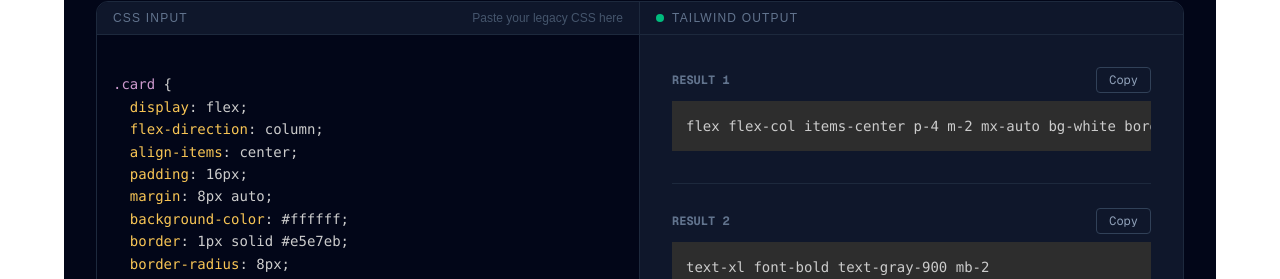
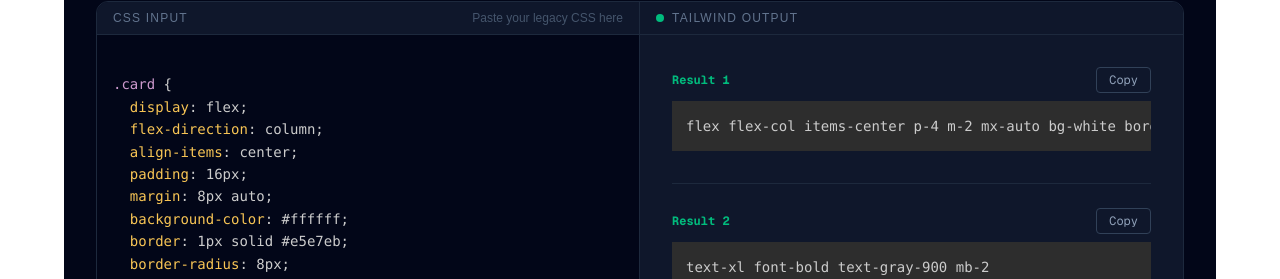
Before and after one commit to helenwijaya95/css-refactorer, a Next.js app: page / in a window 1280 px wide. Shown: the part 209-488 px from the top of the page. Built offline with nearby package versions, Linux system fonts and the light colour scheme; no server answers.

Commit message:
ux-improvement: show selector name as the output heading

```diff
--- a/app/actions.tsx
+++ b/app/actions.tsx
@@ -50,11 +50,12 @@
         maxOutputTokens: 2000,
       },
       systemInstruction: `You are a CSS refactoring engine. Transform legacy CSS into Tailwind v4 utility classes.
-            Return the result as a JSON array of objects:
-            [{
-              "tailwindClasses": "string of classes",
-              "explanation": "why you chose these"
-            }]`,
+        Return the result as a JSON array of objects:
+        [{
+          "originalClassName": ".selector-name",
+          "tailwindClasses": "string of classes",
+          "explanation": "why you chose these"
+        }]`,
     });
 
     const prompt = `Convert this legacy CSS to Tailwind v4 utility classes: \n\n ${oldCss}`;
--- a/app/components/ResultDisplay.tsx
+++ b/app/components/ResultDisplay.tsx
@@ -9,7 +9,6 @@
 }
 
 export function ResultDisplay({ output, loading }: ResultDisplayProps) {
-  // Normalize results
   const results = Array.isArray(output) ? output : output ? [output] : [];
 
   return (
@@ -26,13 +25,10 @@
               className={index !== 0 ? 'pt-6 border-t border-slate-800' : ''}
             >
               <div className="flex items-center justify-between mb-2">
-                <h3 className="text-xs uppercase text-slate-500 font-bold">
-                  {results.length > 1
-                    ? `Result ${index + 1}`
-                    : 'Tailwind Classes'}
+                <h3 className="text-xs text-emerald-500 font-bold font-mono">
+                  {item.originalClassName || `Result ${index + 1}`}
                 </h3>
 
-                {/* Use the new component here */}
                 <CopyButton text={item.tailwindClasses} />
               </div>
 
--- a/src/types.ts
+++ b/src/types.ts
@@ -1,6 +1,7 @@
 export interface RefactorResult {
-    tailwindClasses: string;
-    explanation: string;
+  originalClassName: string; // The selector (e.g., .card)
+  tailwindClasses: string;
+  explanation: string;
 }
 
 export interface GeminiError extends Error {
```
